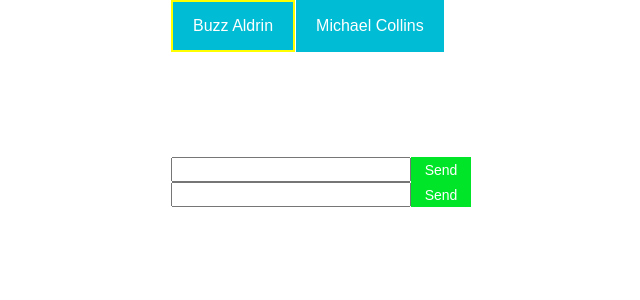
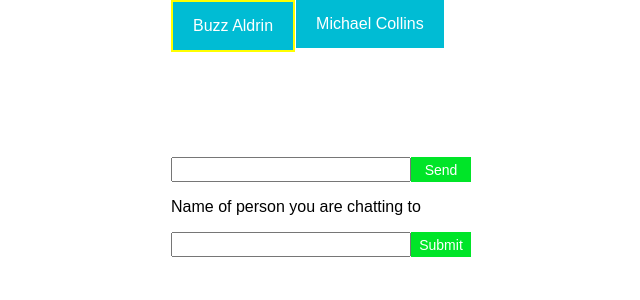
Before and after one commit to tsbajwa/chat-app, a React (Create React App) app: page / in a window 1280 px wide. Shown: the top 300 px of the page, without its empty margins (319-959 px from the left). Built offline with nearby package versions, Linux system fonts and the light colour scheme.

Commit message:
Updated to child component

```diff
--- a/src/App.css
+++ b/src/App.css
@@ -16,6 +16,7 @@ body {
 
 .tabContainer {
   display: flex;
+  flex-wrap: wrap;
   width: 100%; }
   .tabContainer__tab {
     border: none;
--- a/src/components/components/Tabs.js
+++ b/src/components/components/Tabs.js
@@ -4,11 +4,13 @@ export default function Tabs(props) {
   return (
     <div className='tabContainer'>
         {props.tabs.map((t) => (
+          <div>
           <button
             key={t.id}
             onClick={() => props.onClick(t.id)}
             className={t.active ? 'tabContainer__tab--active': 'tabContainer__tab' }
             >{t.title}</button>
+            </div>
           ))
         }
     </div>
--- a/src/components/components/TextFieldSubmit.js
+++ b/src/components/components/TextFieldSubmit.js
@@ -20,11 +20,15 @@ export default class TextFieldSubmit extends React.Component {
     })
   }
   render() {
+    const btnValue = this.props.children ? 'Submit': 'Send'
     return (
-      <form className='TextFieldSubmit' onSubmit={this.handleSubmit}>
-        <input className='TextFieldSubmit__textInput' type='text' onChange={this.handleChange} value={this.state.value}/>
-        <input className='TextFieldSubmit__submit' type='submit' value='Send'/>
-      </form>
+      <div>
+        {this.props.children}
+        <form className='TextFieldSubmit' onSubmit={this.handleSubmit}>
+          <input className='TextFieldSubmit__textInput' type='text' onChange={this.handleChange} value={this.state.value}/>
+          <input className='TextFieldSubmit__submit' type='submit' value={btnValue}/>
+        </form>
+      </div>
     )
   }
 }
--- /dev/null
+++ b/src/components/components/UpdateSubmit.js
@@ -0,0 +1,12 @@
+import React from 'react';
+import TextFieldSubmit from './TextFieldSubmit';
+
+export default function UpdateSubmit(props) {
+  return (
+    <TextFieldSubmit
+    onSubmit={props.onSubmit}
+    >
+      <p>Name of person you are chatting to</p>
+    </TextFieldSubmit>
+  )
+}
--- a/src/components/containers/NewThread.js
+++ b/src/components/containers/NewThread.js
@@ -1,6 +1,7 @@
 import { connect } from 'react-redux';
 import { createThread } from '../../redux/actionTypes';
-import TextFieldSubmit from '../components/TextFieldSubmit';
+//import TextFieldSubmit from '../components/TextFieldSubmit';
+import UpdateSubmit from '../components/UpdateSubmit';
 
 const mapDispatchToTextFieldSubmitProps = (dispatch) => (
   {
@@ -10,4 +11,4 @@ const mapDispatchToTextFieldSubmitProps = (dispatch) => (
   }
 )
 
-export const NewThread = connect(null,mapDispatchToTextFieldSubmitProps)(TextFieldSubmit)
+export const NewThread = connect(null,mapDispatchToTextFieldSubmitProps)(UpdateSubmit)
--- a/src/styling/components/__Tabs.scss
+++ b/src/styling/components/__Tabs.scss
@@ -1,5 +1,6 @@
 .tabContainer {
   display: flex;
+  flex-wrap: wrap;
   width: 100%;
 
   &__tab {
```
